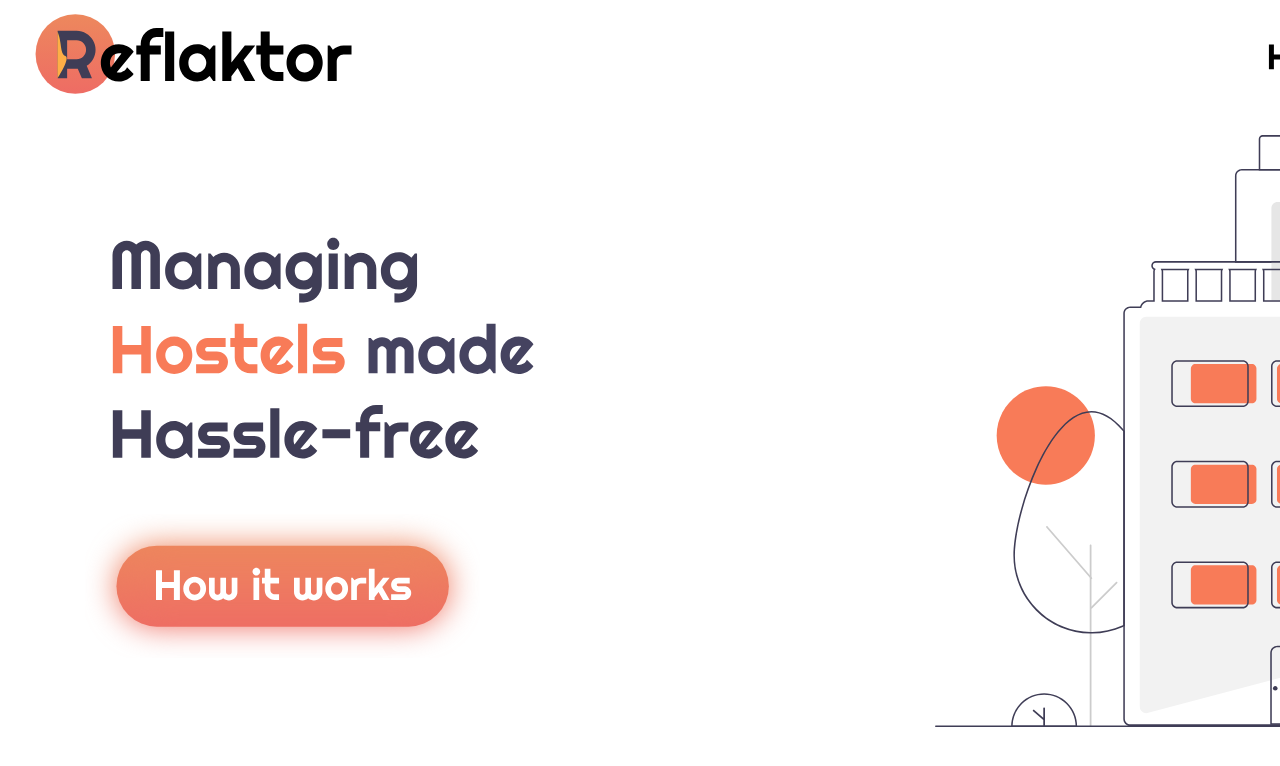
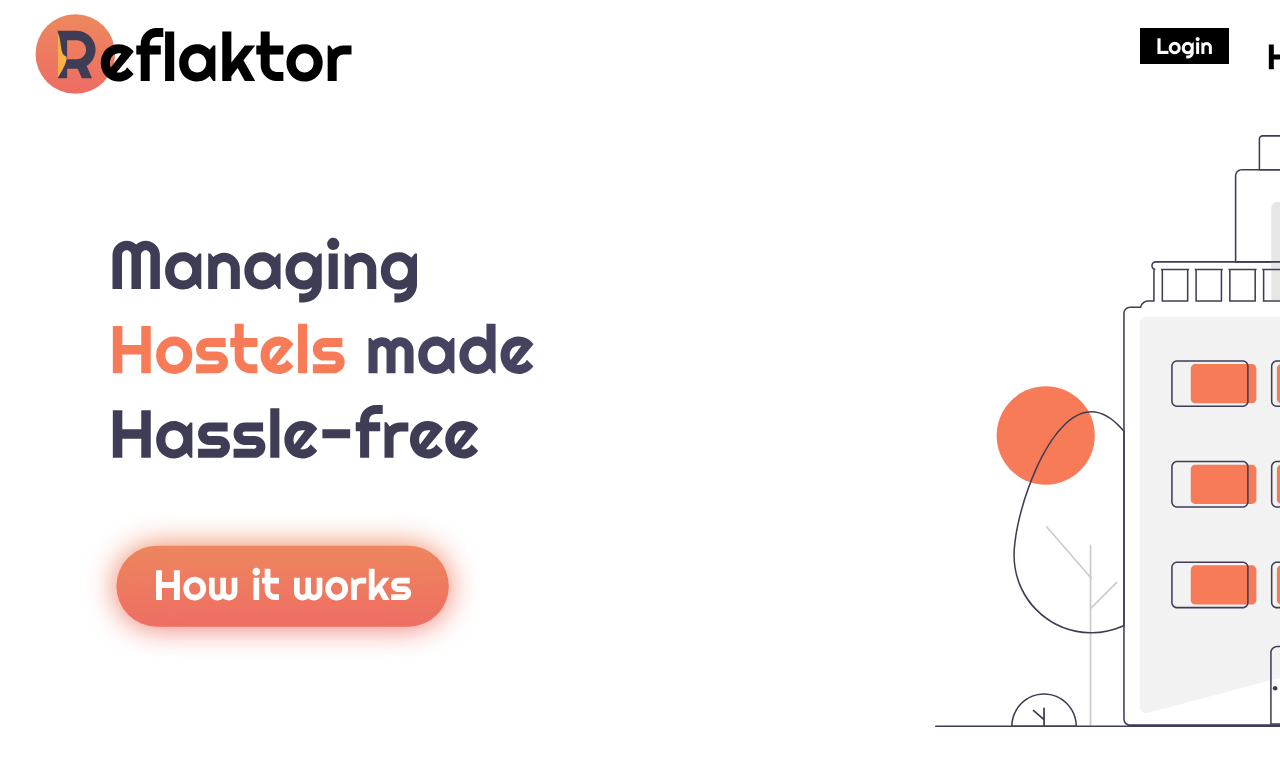
Before and after one commit to Smket99/Reflaktor, a React (Create React App) app: page / in a window 1280 px wide. Shown: the top 766 px of the page. Built offline with nearby package versions, Linux system fonts and the light colour scheme.

Commit message:
Admin Component added and Home Page updated

```diff
--- a/src/App.js
+++ b/src/App.js
@@ -6,20 +6,20 @@ import Back from './back.svg';
 import HorizontalScroll from './HorizontalScroll'
 var delta=1;
 function App() {
-    const containerRef = useRef(null)
-    const onScrollDown=(e)=>{
-      delta=delta*30
-      containerRef.current.scrollLeft-=(delta);
-      alert("hello");
-    }
+    // const containerRef = useRef(null)
+    // const onScrollDown=(e)=>{
+    //   delta=delta*30
+    //   containerRef.current.scrollLeft-=(delta);
+    //   alert("hello");
+    // }
   return (
-    <HorizontalScroll>
-    <div  style={{height:'100vh',overflowY:'hidden'}}>
-
+    <div style={{overflow:'hidden'}}>
+      <button onClick={()=>window.location.href="/login"} style={{fontFamily:'Righteous',fontSize:'140%',position:'absolute',right:'4%',top:'3.5%',background:'black',color:'white',outline:'none',border:'none',cursor:'pointer',padding:'4px 16px'}}>Login</button>
         <img src={Back} style={{height:'100vh'}}/>
-
+          <style>
+          @import url('https://fonts.googleapis.com/css2?family=Righteous&display=swap');
+          </style>
     </div>
-    </HorizontalScroll>
   );
 }
 
```
Also changed, not shown: src/back.svg.
